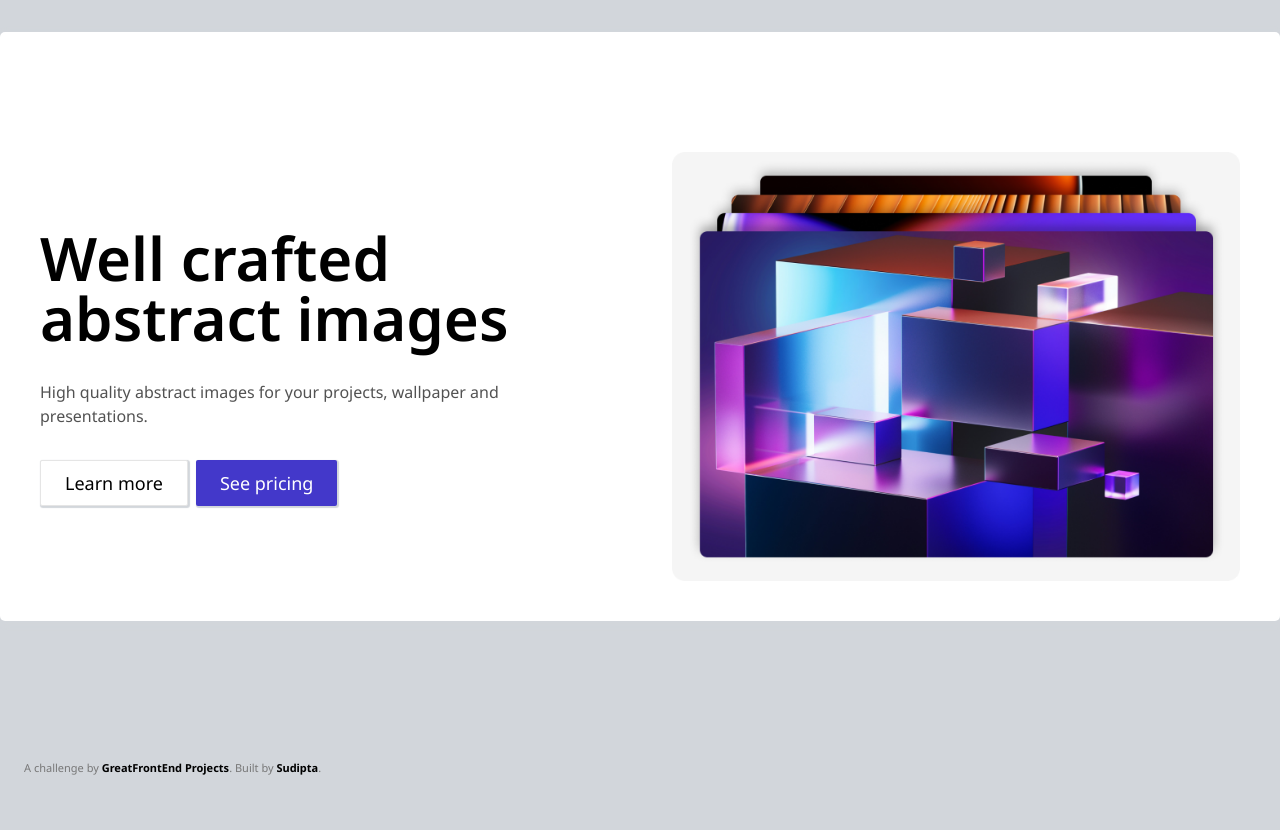
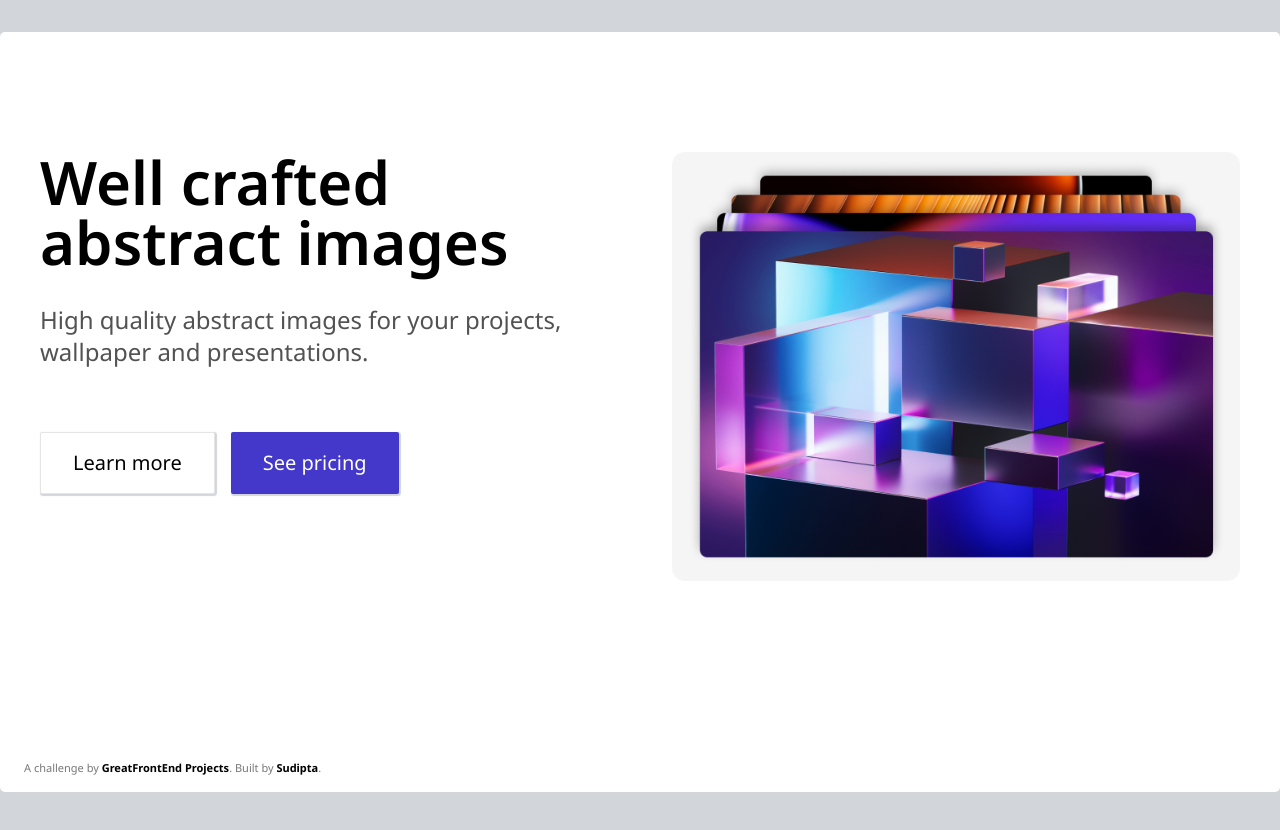
Before and after one commit to shaaan0/hero-section, a plain HTML site: page index.html in a window 1280 px wide. Drawn offline with nearby package versions, Linux system fonts and the light colour scheme.

Commit message:
css class changes

```diff
--- a/css/style.css
+++ b/css/style.css
@@ -29,11 +29,13 @@ body {
 }
 
 .hero-container{
+  margin: 0 auto;
   background-color: #ffffff;
   border-radius: 5px;
   box-shadow: 2px 2px 4px 4px #D2D6DB;
   padding: 40px;
   padding-top: 120px;
+  height: calc(100vh - 40px);
 }
 
 .left-section{
--- a/index.html
+++ b/index.html
@@ -36,28 +36,28 @@
 
     <div class="container mx-auto mt-8  ">
 
-      <div class="hero-container md:min-w-3xl lg:min-w-7xl">
+      <div class="hero-container">
 
         <div class="column-2 flex flex-col lg:flex-row gap-16 ">
           <div class="flex-1 left-section">
-            <div class=" flex flex-col gap-8 ">
+            <div class=" flex flex-col gap-16 ">
 
               <div>
                 <div class="text-3xl font-semibold md:text-4xl lg:text-6xl">Well crafted abstract images</div>
-                <div class="mt-8 text-neutral-600">
+                <div class=" text-xl md:text-2xl lg:text-2xl mt-8 text-neutral-600">
                   High quality abstract images for your projects, wallpaper and presentations.
 
                 </div>
 
               </div>
-              <div class="flex flex-row gap-2">
-                <button class="px-4 md:px-6 lg:px-6 py-2 border-1 border-solid bg-white hover:bg-neutral-200 disabled:bg-neutral-100 disabled:text-neutral-400 rounded-sm learn-more text-sm lg:text-lg" aria-disabled="true" >Learn more</button>
-                <button class="px-4 md:px-6 lg:px-6 py-2 border-1 border-solid bg-indigo-700 text-white hover:bg-indigo-800 focus:outline-2 focus:outline-offset-2 focus:outline-violet-500 disabled:bg-neutral-100 disabled:text-neutral-400 rounded-sm text-sm lg:text-lg" aria-disabled="true">See pricing</button>
+              <div class="flex flex-row gap-4">
+                <button class="px-6 md:px-8 lg:px-8 py-4 border-1 border-solid bg-white hover:bg-neutral-200 disabled:bg-neutral-100 disabled:text-neutral-400 rounded-sm learn-more text-lg lg:text-xl" aria-disabled="true" >Learn more</button>
+                <button class="px-6 md:px-8 lg:px-8 py-4 border-1 border-solid bg-indigo-700 text-white hover:bg-indigo-800 focus:outline-2 focus:outline-offset-2 focus:outline-violet-500 disabled:bg-neutral-100 disabled:text-neutral-400 rounded-sm text-lg lg:text-xl" aria-disabled="true">See pricing</button>
               </div>
             </div>
           </div>
-          <div class=" flex-1 md:shrink-0">
-            <div>
+          <div class=" flex-1">
+            <div class="h-16">
               <img src="./img/prism.png" class="mix-blend-multiply"/>
             </div>
           </div>
```
